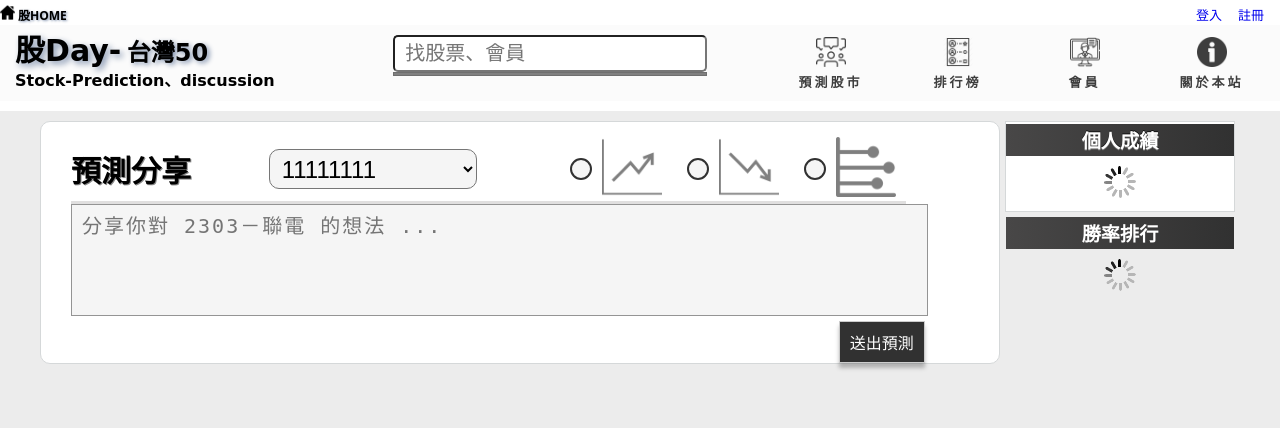
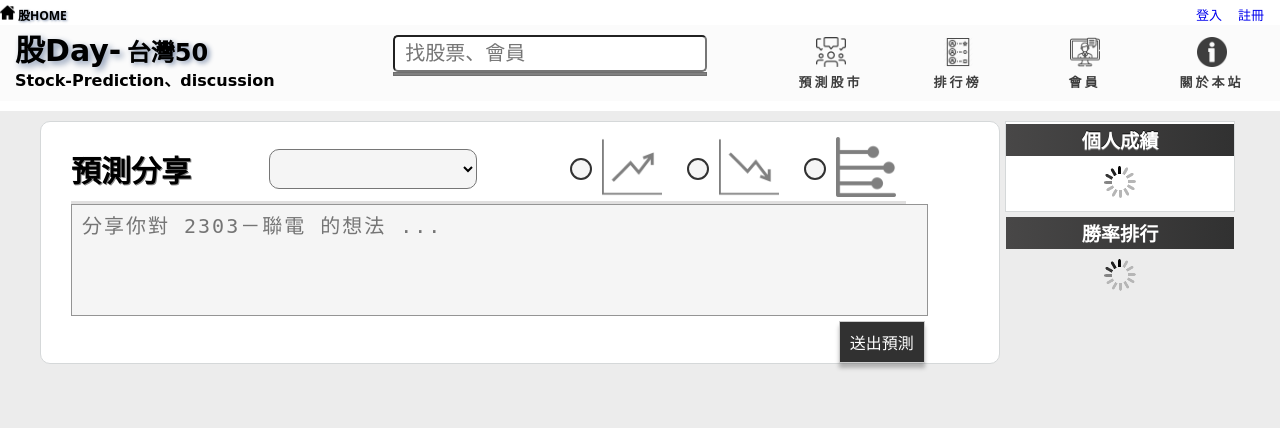
Before and after one commit to HSUHAOBM/stock50_web, a Flask app: template templates/forum.html in a window 1280 px wide. Shown: the top 428 px of the page. Run offline with Flask 2, Linux system fonts and the light colour scheme; the template is opened without the code that fills it, so the values that code supplies are empty; parts of the project's set-up code (start-up, migrations or seed data) failed here and were passed over; some libraries are stand-ins or nearby versions.

Commit message:
fix: remove test
forum.html

```diff
--- a/templates/forum.html
+++ b/templates/forum.html
@@ -10,7 +10,6 @@
                         <a class="main_left_top_title"> 預測分享</a>
 
                         <select class="stock_select_list" onchange="stock_select_change()" name="member_predict_stock">
-                            <option value="123">11111111</option>
                             {% for stock in stock_data %}
                                 <option value="{{stock}}">{{stock}}</option>
                             {% endfor %}
```
